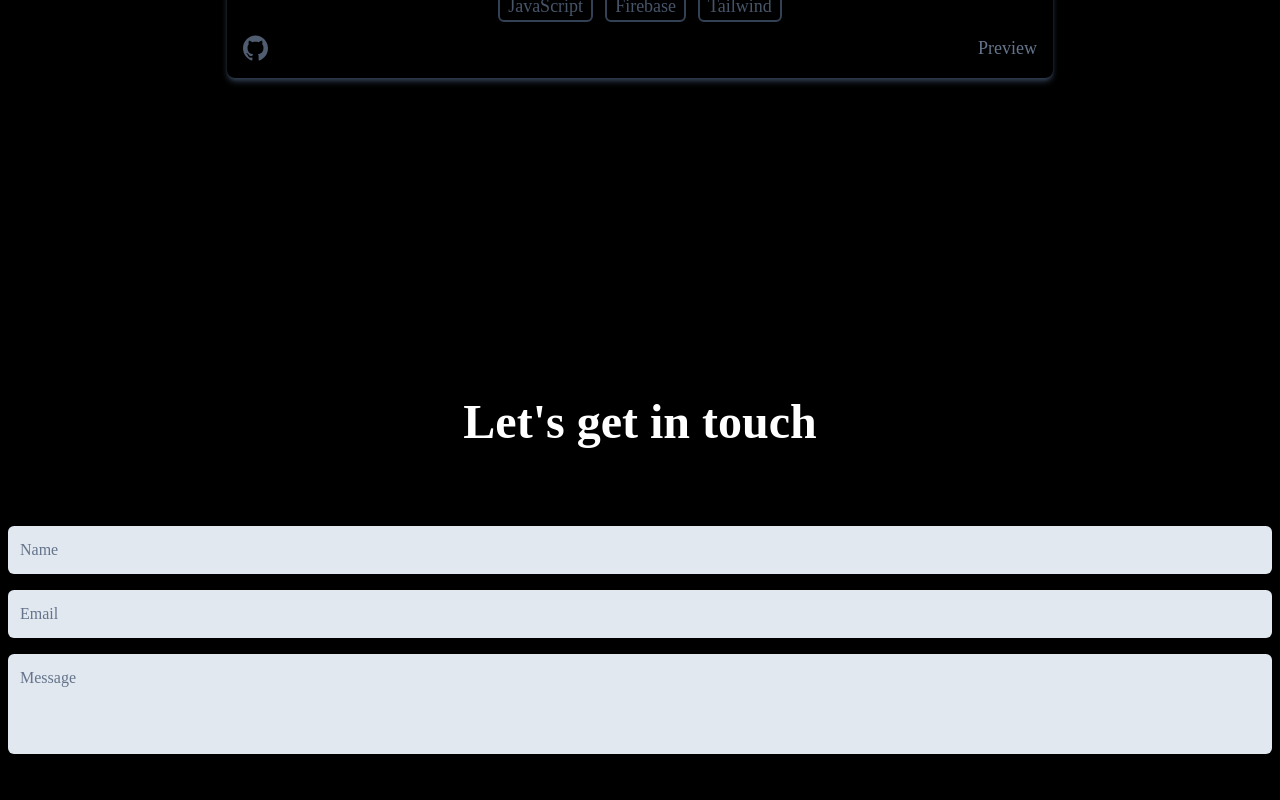
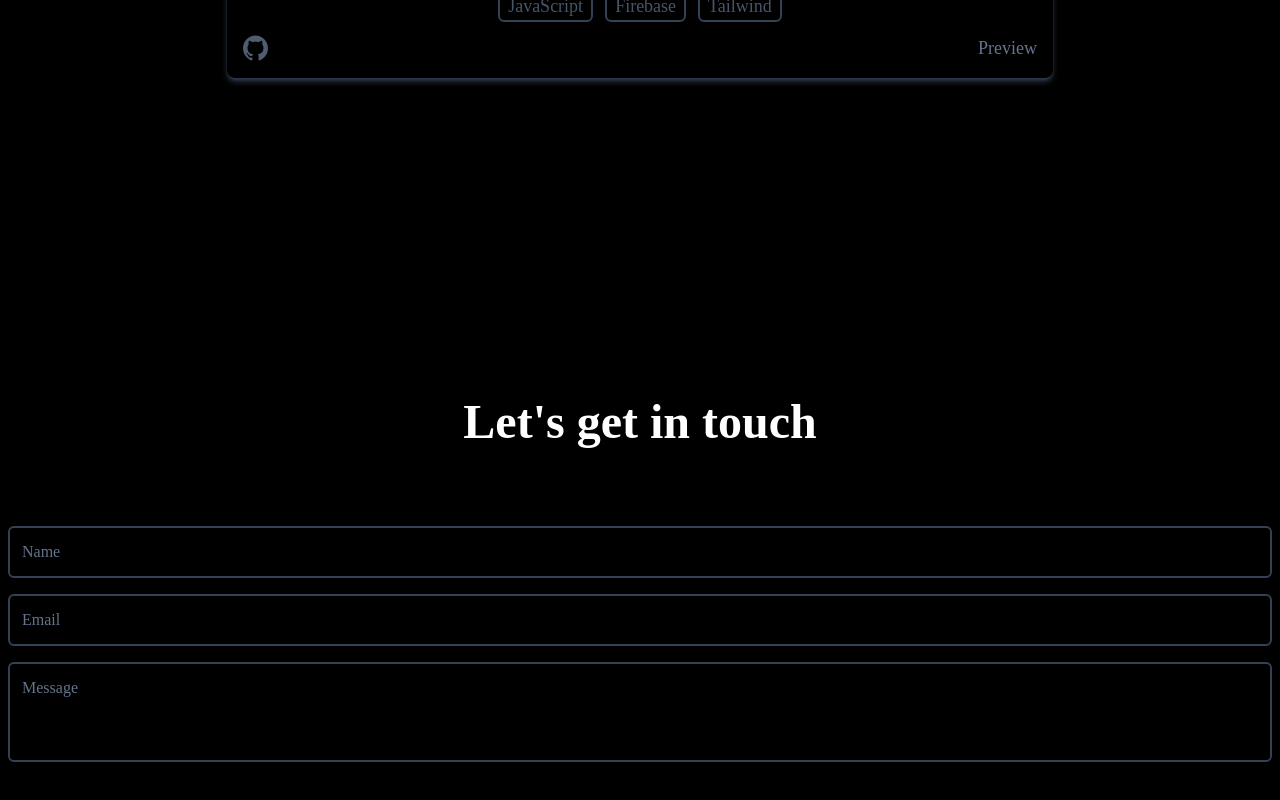
Before and after one commit to CannonCodeOrg/CannonCodeWeb, a React (Create React App) app: page / in a window 1280 px wide. Shown: the part 1186-1986 px from the top of the page. Built offline with nearby package versions, Linux system fonts and the light colour scheme; the HTML template or start-up script is replaced by a standard one.

Commit message:
form-input design

```diff
--- a/src/index.css
+++ b/src/index.css
@@ -16,7 +16,7 @@ body {
 }
 
 .form-input {
-  @apply text-slate-700 rounded-md p-3 m-2 outline-none bg-slate-200 placeholder:text-slate-500 resize-none;
+  @apply text-slate-700 border-2 border-slate-700 text-slate-300 rounded-md p-3 m-2 outline-none bg-transparent placeholder:text-slate-500 resize-none;
 }
 
 .slider-wrapper {
```
